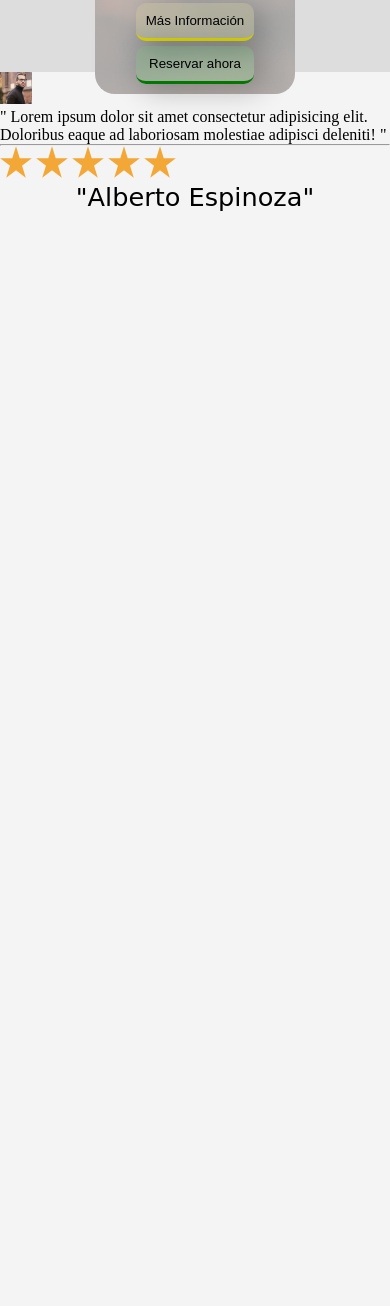
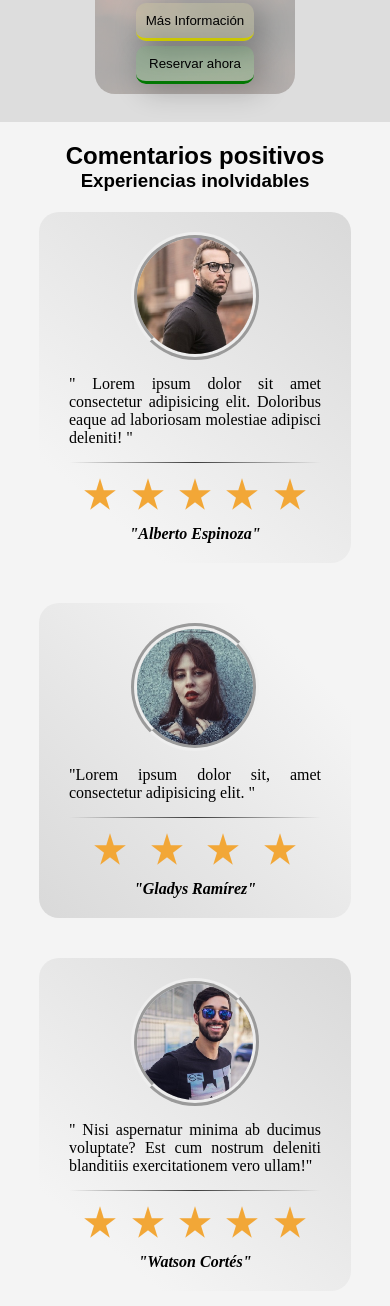
Before and after one commit to GZe00/ProjectTicketPlus, a website: page index.html in a window 390 px wide. Shown: the part 6448-7754 px from the top of the page. Before the commit the page ends 6660 px from the top, so only its background shows below. Drawn offline with nearby package versions, Linux system fonts and the light colour scheme; a web font is replaced by a local one.

Commit message:
client view responsive finish

```diff
--- a/index.html
+++ b/index.html
@@ -215,13 +215,16 @@
     </div>
     <!-- ======================================================================== -->
     <div class="reviews">
-        <div class="client">
-            <div class="client-bg"></div>
-            <div class="client-container">
-                <img class="client-img" src="./public/image/assets/person/01.jpg" alt="" srcset="">
+
+        <h2>Comentarios positivos</h2>
+        <h3>Experiencias inolvidables</h3>
+
+        <div class="client-container cc-bg-220">
+            <img class="client-img border-1" src="./public/image/assets/person/01.jpg" alt="" srcset="">
             <div class="client-comment">
                 <div class="comment">
-                        " Lorem ipsum dolor sit amet consectetur adipisicing elit. Doloribus eaque ad laboriosam molestiae adipisci deleniti! "
+                    " Lorem ipsum dolor sit amet consectetur adipisicing elit. Doloribus eaque ad laboriosam molestiae
+                    adipisci deleniti! "
                 </div>
                 <hr class="separation">
                 <div class="star">
@@ -230,9 +233,42 @@
                     <img src="./public/image/assets/star.png" alt="">
                     <img src="./public/image/assets/star.png" alt="">
                     <img src="./public/image/assets/star.png" alt="">
+                </div>
                 <p class="name">"Alberto Espinoza"</p>
             </div>
         </div>
+        <div class="client-container cc-bg-45">
+            <img class="client-img border-2" src="./public/image/assets/person/02.jpg" alt="" srcset="">
+            <div class="client-comment">
+                <div class="comment">
+                    "Lorem ipsum dolor sit, amet consectetur adipisicing elit. "
+                </div>
+                <hr class="separation">
+                <div class="star">
+                    <img src="./public/image/assets/star.png" alt="">
+                    <img src="./public/image/assets/star.png" alt="">
+                    <img src="./public/image/assets/star.png" alt="">
+                    <img src="./public/image/assets/star.png" alt="">
+                </div>
+                <p class="name">"Gladys Ramírez"</p>
+            </div>
+        </div>
+        <div class="client-container cc-bg-220">
+            <img class="client-img border-1" src="./public/image/assets/person/03.jpg" alt="" srcset="">
+            <div class="client-comment">
+                <div class="comment">
+                    " Nisi aspernatur minima ab ducimus voluptate? Est cum nostrum deleniti blanditiis exercitationem
+                    vero ullam!"
+                </div>
+                <hr class="separation">
+                <div class="star">
+                    <img src="./public/image/assets/star.png" alt="">
+                    <img src="./public/image/assets/star.png" alt="">
+                    <img src="./public/image/assets/star.png" alt="">
+                    <img src="./public/image/assets/star.png" alt="">
+                    <img src="./public/image/assets/star.png" alt="">
+                </div>
+                <p class="name">"Watson Cortés"</p>
             </div>
         </div>
     </div>
--- a/public/css/style.css
+++ b/public/css/style.css
@@ -59,9 +59,6 @@ body{
 
 
 @media screen and (max-width: 460px) {
-    /* body{
-        background-color: red;
-    } */
 
     .front-bg{
         /* position: absolute;
@@ -202,7 +199,6 @@ body{
     .top-info-box img{
         width: 64px;
         margin-bottom: 10px;
-        /* box-shadow: 10px 10px 19px -6px rgba(0,0,0,0.59); */
     }
 
     /* ======================================================================== */
@@ -296,6 +292,7 @@ body{
         position: relative;
         width: 100%;
         height: max-content;
+        padding-bottom: 50px;
         display: flex;
         justify-content: space-around;
         flex-direction: row;
@@ -309,14 +306,11 @@ body{
         margin: 50px 20px;
         background-color: grey;
         border-radius: 0 0 20px 20px;
-        /* box-shadow: 10px 9px 16px -6px rgba(0,0,0,0.79); */
     }
 
     .concert-info{
         width: 100%;
         height: max-content;
-        /* height: 40%; */
-        /* background-color: rgba(0, 0, 255, 0.5); */
         background:linear-gradient(rgba(255, 255, 255, 0.65), rgba(255, 255, 255, 0.65)), url('/public/image/assets/blur.png');
         border-radius: 0 0 20px 20px;
         display: flex;
@@ -458,12 +452,77 @@ body{
 
     /* ======================================================================== */
 
+    .reviews{
+        width: 100%;
+        display: flex;
+        flex-direction: column;
+        margin: 20px 0;
+    }
+
+    .reviews h2,
+    .reviews h3{
+        font-family: 'Viga', sans-serif;
+        text-align: center;
+    }
+
     .client-img{
+        width: 128px;
+        border-radius: 50%;
+    }
+    .border-1{
+        border:6px ridge;
+    }
+    .border-2{
+        border:6px groove;
+    }
+
+    .star>img{
         width: 32px;
     }
 
-    .star img{
-        width: 32px;
+    .client-container{
+        width: 80%;
+        margin: 20px auto;
+        display: flex;
+        flex-direction: column;
+        justify-content: center;
+        align-items: center;
+        padding: 20px 30px;
+        border-radius: 20px;
+    }
+
+    .cc-bg-45{
+        background: rgb(244,244,244);
+        background: linear-gradient(45deg, rgba(244,244,244,0.55) 0%, rgba(195,195,195,0.55) 0%, rgba(244,244,244,1) 83%);
+    }
+    .cc-bg-220{
+        background: rgb(244,244,244);
+        background: linear-gradient(220deg, rgba(244,244,244,0.55) 0%, rgba(195,195,195,0.55) 0%, rgba(244,244,244,1) 83%);
+    }
+
+    .client-container .name{
+        font-family: 'Times New Roman', Times, serif;
+        font-style: italic;
+        font-weight: bold;
+        font-size: 1rem;
+    }
+
+    .separation{
+        border: 0;
+        height: 1px;
+        background-image: linear-gradient(to right, rgba(0, 0, 0, 0), rgba(0, 0, 0, 0.75), rgba(0, 0, 0, 0));
+    }
+
+    .comment{
+        margin: 15px 0;
+        text-align: justify;
+    }
+
+    .star{
+        display: flex;
+        justify-content: space-evenly;
+        flex-wrap: wrap;
+        margin: 15px 0;
     }
 
 }
```
Lines whose indentation alone changed are shown as unchanged.
